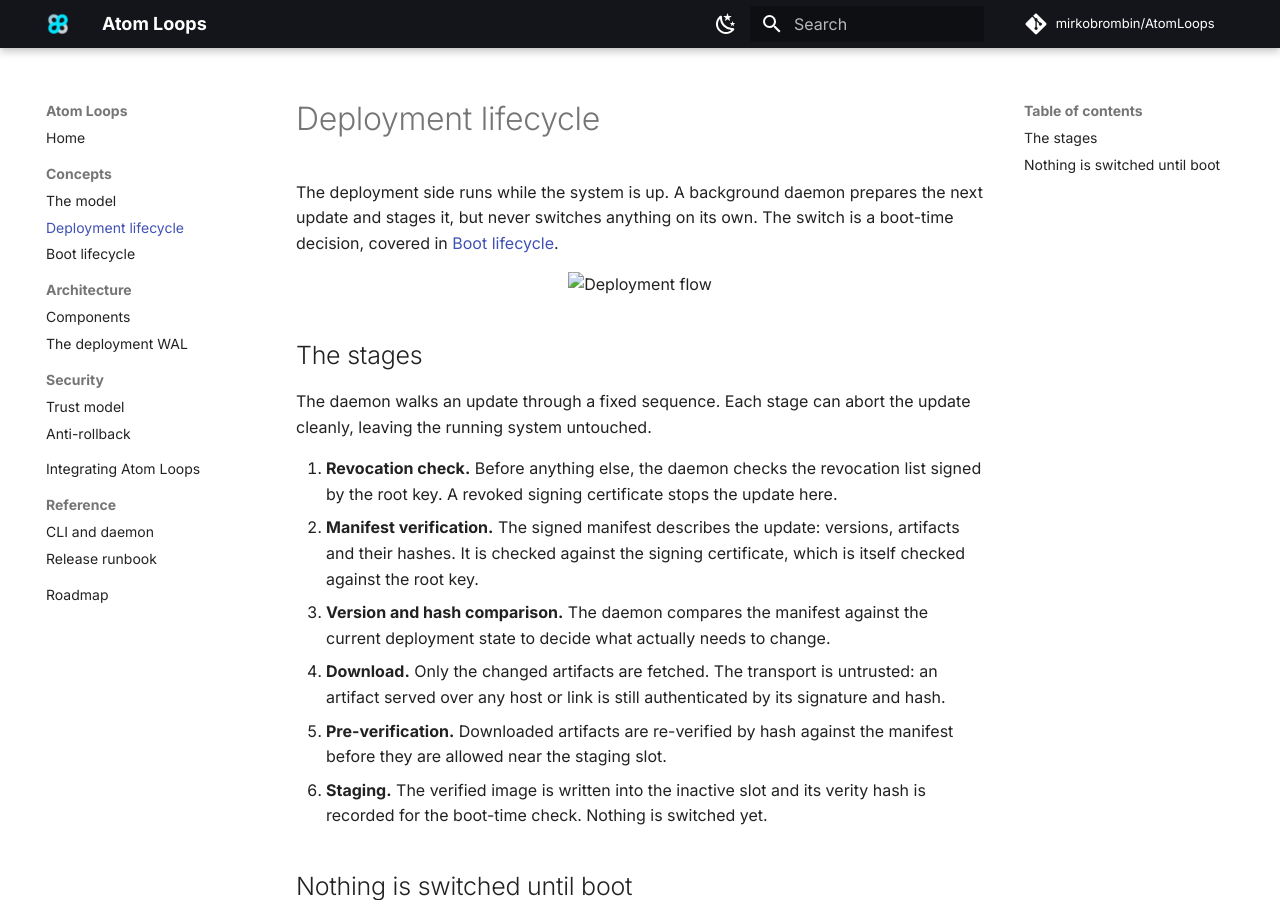
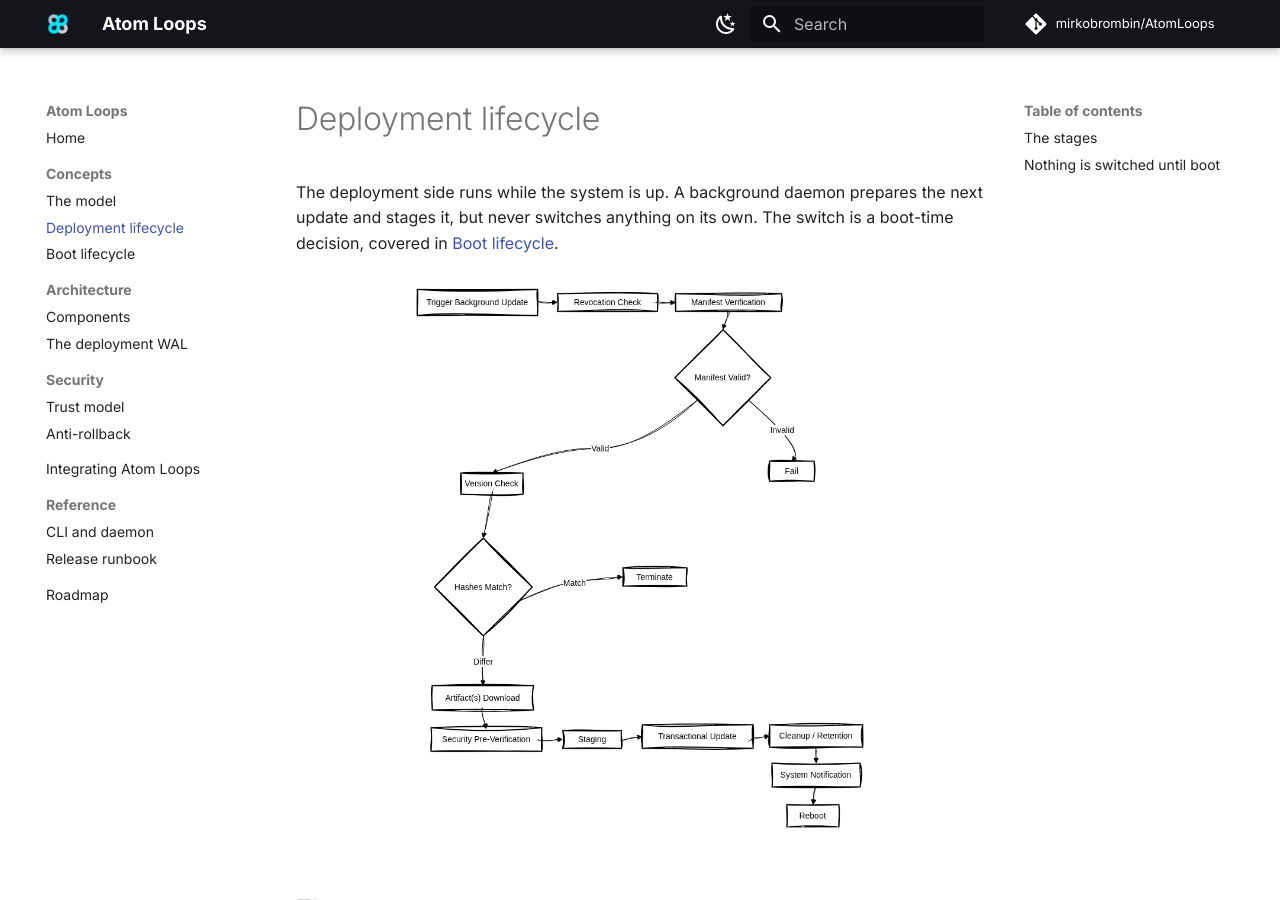
Before and after one commit to mirkobrombin/AtomLoops, an MkDocs documentation site: the page built from docs/concepts/deployment.md, in a window 1280 px wide and 900 px high. Built offline with MkDocs 1.6.1 and Material for MkDocs 9.7.7, drawn with Linux system fonts in a browser that asks for light colours; comment, search, counter and statistics services are not loaded.

Commit message:
docs: fix the concept diagram image paths for directory URLs

```diff
--- a/docs/concepts/deployment.md
+++ b/docs/concepts/deployment.md
@@ -5,7 +5,7 @@ next update and stages it, but never switches anything on its own. The switch is
 boot-time decision, covered in [Boot lifecycle](boot.md).
 
 <p align="center">
-  <img src="../img/deploy.png" alt="Deployment flow" width="480">
+  <img src="../../img/deploy.png" alt="Deployment flow" width="480">
 </p>
 
 ## The stages
```
Also changed, not shown: docs/concepts/boot.md (+1 -1 lines).
